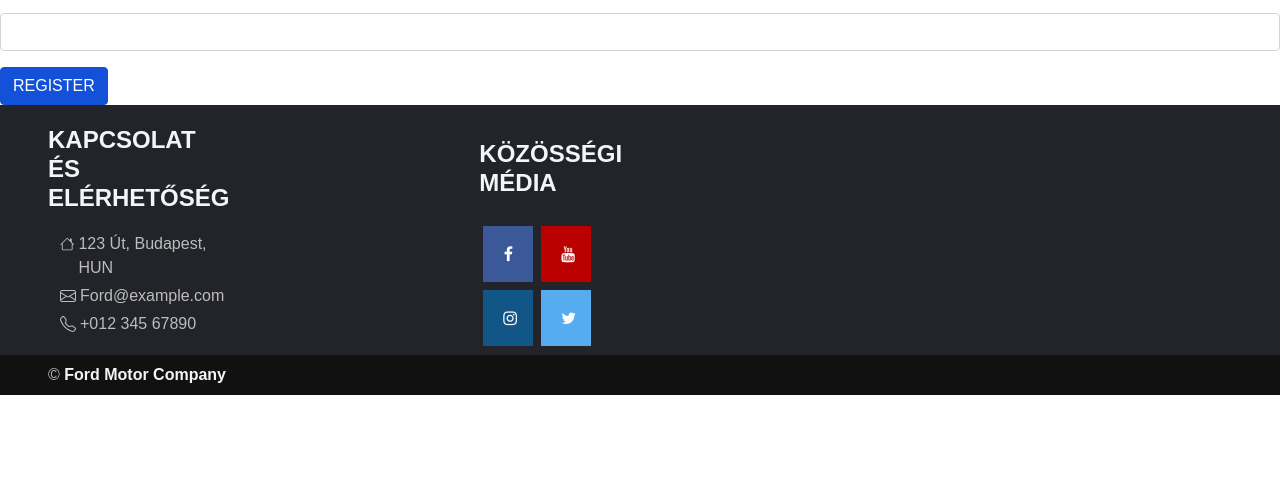
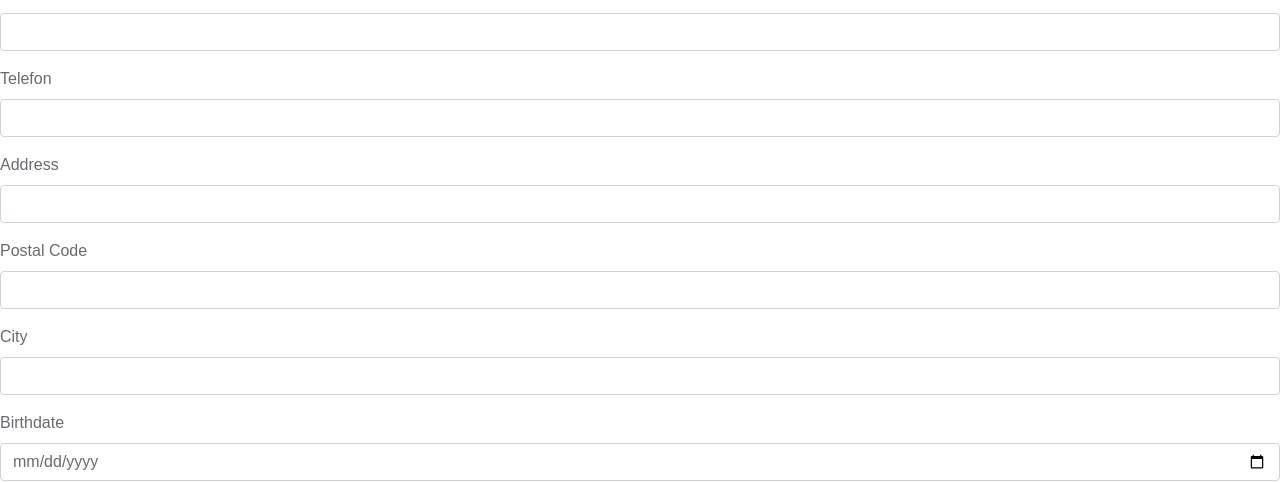
Before and after one commit to dernoczidaniel/Ford_Salon_Uj, a Vue app in the folder vuejsfrontend/: page /test in a window 1280 px wide. Shown: the part 322-805 px from the top of the page. Built offline with nearby package versions, Linux system fonts and the light colour scheme; no server answers.

Commit message:
Registration

```diff
--- a/vuejsfrontend/src/components/registration.vue
+++ b/vuejsfrontend/src/components/registration.vue
@@ -13,6 +13,35 @@
         <label for="password" class="form-label">Password</label>
         <input type="password" class="form-control" id="password" v-model="password" required>
       </div>
+
+
+
+      <div class="mb-3">
+        <label for="telefon" class="form-label">Telefon</label>
+        <input type="text" class="form-control" id="telefon" name="telefon" required>
+      </div>
+      <div class="mb-3">
+        <label for="address" class="form-label">Address</label>
+        <input type="text" class="form-control" id="address" name="address" required>
+      </div>
+      <div class="mb-3">
+        <label for="postalcode" class="form-label">Postal Code</label>
+        <input type="text" class="form-control" id="postalcode" name="postalcode" required>
+      </div>
+      <div class="mb-3">
+        <label for="city" class="form-label">City</label>
+        <input type="text" class="form-control" id="city" name="city" required>
+      </div>
+      <div class="mb-3">
+        <label for="birthdate" class="form-label">Birthdate</label>
+        <input type="date" class="form-control" id="birthdate" name="birthdate" required>
+      </div>
+
+
+
+
+
+
       <!-- To be completed -->
       <button type="submit" class="btn btn-primary">Register</button>
     </form>
@@ -36,10 +65,10 @@ export default {
   methods: {
     async register() {
       try {
-        const response = await fetch('/register', {
+        const response = await fetch('http://localhost:3000/register', {
           method: 'POST',
           headers: {
-            'Content-Type': 'application/json'
+            'Content-Type': 'register/json'
           },
           body: JSON.stringify({
             name: this.name,
@@ -64,7 +93,8 @@ export default {
       } catch (error) {
         console.error(error);
         // Handle unexpected errors, e.g. display
-      }}
+      }
+    }
   }
 }
 </script>
```
Also changed, not shown: 2 other files (tests, documents, lock files or other folders).
